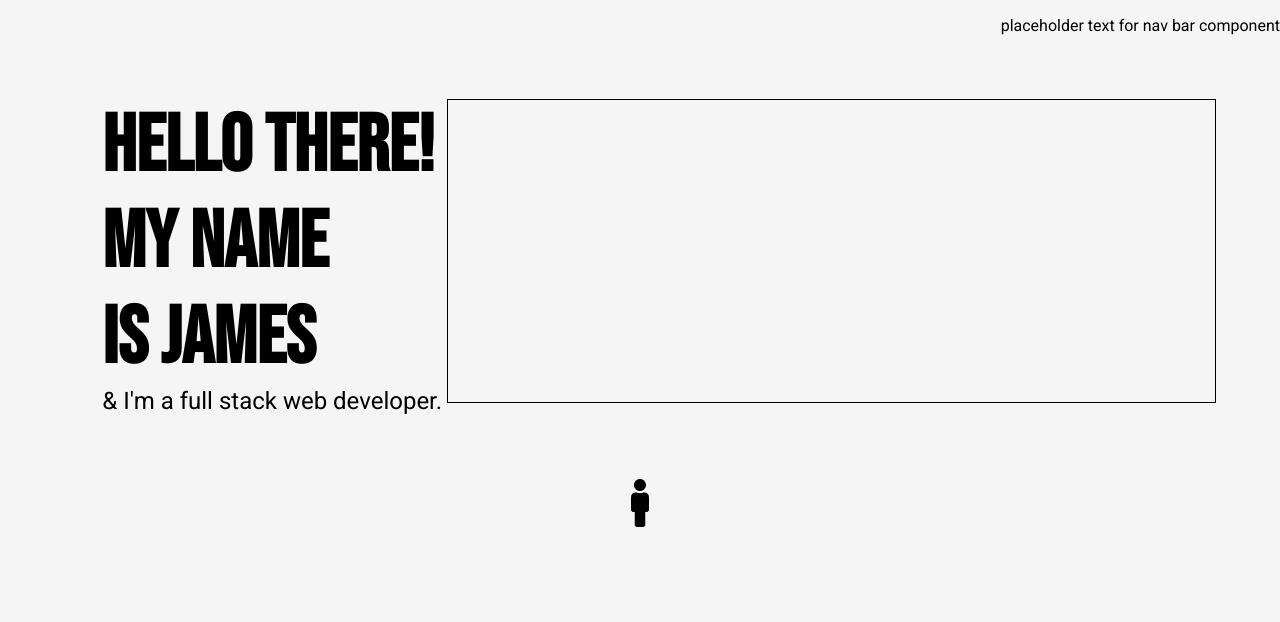
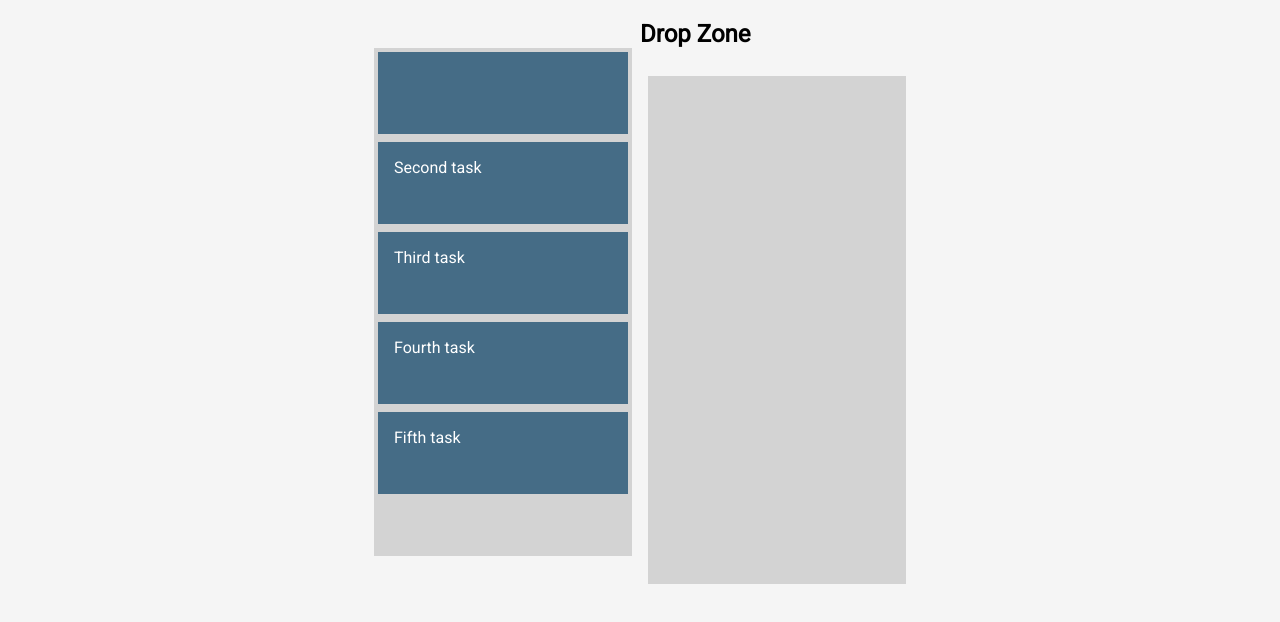
Before and after one commit to jameslcarpino/portfolio, a React (Create React App) app in the folder portfolio/: page /about in a window 1280 px wide. Shown: the top 622 px of the page. Built offline with nearby package versions, Linux system fonts and the light colour scheme.

Commit message:
working on figureing out this drag drop issue still

```diff
--- a/portfolio/package.json
+++ b/portfolio/package.json
@@ -7,8 +7,11 @@
     "@testing-library/react": "^9.3.2",
     "@testing-library/user-event": "^7.1.2",
     "react": "^16.13.1",
+    "react-beautiful-dnd": "^13.0.0",
     "react-dom": "^16.13.1",
-    "react-scripts": "3.4.3"
+    "react-scripts": "3.4.3",
+    "uuid": "^8.3.0",
+    "uuidv4": "^6.2.3"
   },
   "scripts": {
     "start": "react-scripts start",
--- a/portfolio/src/App.js
+++ b/portfolio/src/App.js
@@ -1,11 +1,12 @@
 import React from "react";
 import Home from "./components/Home";
 import Test from "./components/Test";
+
 function App() {
   return (
     <div className="App">
-      <Home></Home>
-      {/* <Test></Test> */}
+      {/* <Home></Home> */}
+      <Test></Test>
     </div>
   );
 }
--- a/portfolio/src/components/Home.js
+++ b/portfolio/src/components/Home.js
@@ -53,7 +53,6 @@ export default function Home() {
             //projects
           />
         </Draggable>
-
         <Draggable>
 
           <FaEnvelopeOpenText
@@ -62,7 +61,6 @@ export default function Home() {
             //contact Icon
           />
         </Draggable>
-
         <Draggable>
           <GiTreasureMap style={{ fontSize: "3rem" }} className="map" />
         </Draggable> */}
--- a/portfolio/src/components/Test.js
+++ b/portfolio/src/components/Test.js
@@ -1,24 +1,142 @@
-import React from "react";
-import styled from "styled-components";
-import Draggable from "./Draggable";
+import React, { useState } from "react";
+import { DragDropContext, Draggable, Droppable } from "react-beautiful-dnd";
+import { v4 as uuid } from "uuid";
+import { faMale } from "../work_in_prog/icons";
 
-export default function Test() {
+const iconsFromBackend = [
+  { id: uuid(), content: [faMale] },
+  { id: uuid(), content: "Second task" },
+  { id: uuid(), content: "Third task" },
+  { id: uuid(), content: "Fourth task" },
+  { id: uuid(), content: "Fifth task" },
+];
+
+const columnsFromBackend = {
+  [uuid()]: {
+    name: null,
+    icons: iconsFromBackend,
+  },
+  [uuid()]: {
+    name: "Drop Zone",
+    icons: [],
+  },
+};
+
+const onDragEnd = (result, columns, setColumns) => {
+  if (!result.destination) return;
+  const { source, destination } = result;
+
+  if (source.droppableId !== destination.droppableId) {
+    const sourceColumn = columns[source.droppableId];
+    const destColumn = columns[destination.droppableId];
+    const sourceicons = [...sourceColumn.icons];
+    const desticons = [...destColumn.icons];
+    const [removed] = sourceicons.splice(source.index, 1);
+    desticons.splice(destination.index, 0, removed);
+    setColumns({
+      ...columns,
+      [source.droppableId]: {
+        ...sourceColumn,
+        icons: sourceicons,
+      },
+      [destination.droppableId]: {
+        ...destColumn,
+        icons: desticons,
+      },
+    });
+  } else {
+    const column = columns[source.droppableId];
+    const copiedicons = [...column.icons];
+    const [removed] = copiedicons.splice(source.index, 1);
+    copiedicons.splice(destination.index, 0, removed);
+    setColumns({
+      ...columns,
+      [source.droppableId]: {
+        ...column,
+        icons: copiedicons,
+      },
+    });
+  }
+};
+
+function App() {
+  const [columns, setColumns] = useState(columnsFromBackend);
   return (
-    <Container>
-      <Draggable>
-        <Rect />
-      </Draggable>
-    </Container>
+    <div style={{ display: "flex", justifyContent: "center", height: "100%" }}>
+      <DragDropContext
+        onDragEnd={(result) => onDragEnd(result, columns, setColumns)}
+      >
+        {Object.entries(columns).map(([columnId, column], index) => {
+          return (
+            <div
+              style={{
+                display: "flex",
+                flexDirection: "column",
+                alignicons: "center",
+              }}
+              key={columnId}
+            >
+              <h2>{column.name}</h2>
+              <div style={{ margin: 8 }}>
+                <Droppable droppableId={columnId} key={columnId}>
+                  {(provided, snapshot) => {
+                    return (
+                      <div
+                        {...provided.droppableProps}
+                        ref={provided.innerRef}
+                        style={{
+                          background: snapshot.isDraggingOver
+                            ? "lightblue"
+                            : "lightgrey",
+                          padding: 4,
+                          width: 250,
+                          minHeight: 500,
+                        }}
+                      >
+                        {column.icons.map((item, index) => {
+                          return (
+                            <Draggable
+                              key={item.id}
+                              draggableId={item.id}
+                              index={index}
+                            >
+                              {(provided, snapshot) => {
+                                return (
+                                  <div
+                                    ref={provided.innerRef}
+                                    {...provided.draggableProps}
+                                    {...provided.dragHandleProps}
+                                    style={{
+                                      userSelect: "none",
+                                      padding: 16,
+                                      margin: "0 0 8px 0",
+                                      minHeight: "50px",
+                                      backgroundColor: snapshot.isDragging
+                                        ? "#263B4A"
+                                        : "#456C86",
+                                      color: "white",
+                                      ...provided.draggableProps.style,
+                                    }}
+                                  >
+                                    {item.content}
+                                  </div>
+                                );
+                              }}
+                            </Draggable>
+                          );
+                        })}
+                        {provided.placeholder}
+                      </div>
+                    );
+                  }}
+                </Droppable>
+              </div>
+            </div>
+          );
+        })}
+      </DragDropContext>
+    </div>
   );
 }
 
-const Container = styled.div`
-  width: 100vw;
-  min-height: 100vh;
-`;
-
-const Rect = styled.div`
-  width: 200px;
-  height: 200px;
-  background: red;
-`;
+export default App;
```
Also changed, not shown: portfolio/src/work_in_prog/ReorderIcons.ts (added, +47 -0 lines), portfolio/src/work_in_prog/icons.js (added), 1 other file (tests, documents, lock files or other folders).
